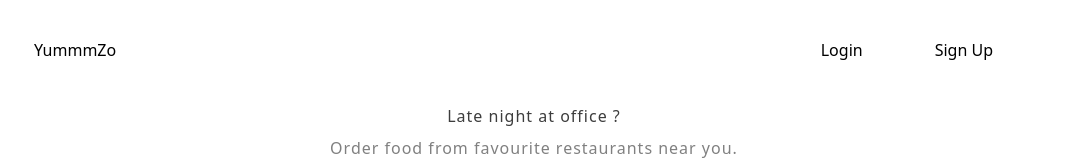
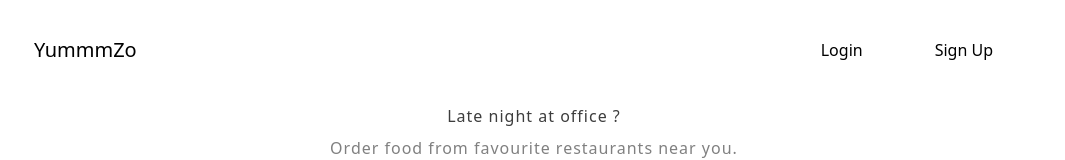
Before and after one commit to sahil-ladhania/YummmZo-Frontend, a React (Create React App) app: page / in a window 1280 px wide. Shown: the top 160 px of the page, without its empty margins (106-1171 px from the left). Built offline with nearby package versions, Linux system fonts and the light colour scheme; no server answers.

Commit message:
Done Some Changes.

```diff
--- a/src/Components/Layout/LocateMeComponent.js
+++ b/src/Components/Layout/LocateMeComponent.js
@@ -16,7 +16,7 @@ const LocateMeComponent = () => {
                     {/* Landing Page Mini Navbar */}
                     <div className='flex jc-sb ai-c fd-r h-100'>
                         <div>
-                            <Link className='td-n c-b' to="/home">YummmZo</Link>
+                            <Link className='td-n c-b pr-5 pb-5 pt-5 text-xl' to="/home">YummmZo</Link>
                         </div>
                         <div>
                             <Link className='mr-10 h-40 p-0-30 b-1-t-s br-5 fw-500 td-n c-b' to="/login">Login</Link>
```
